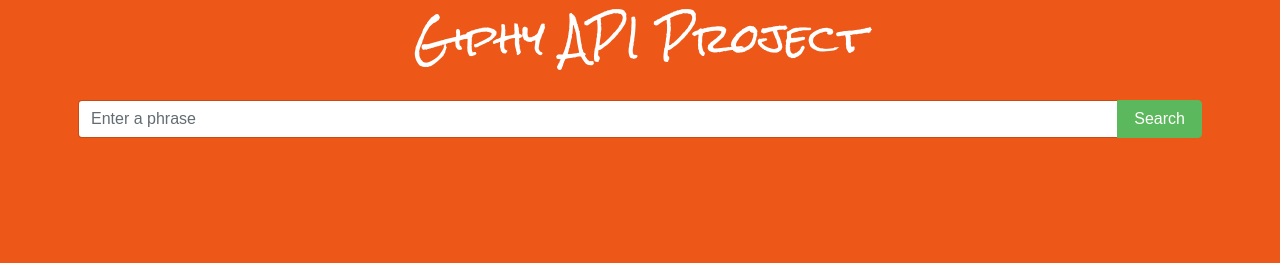
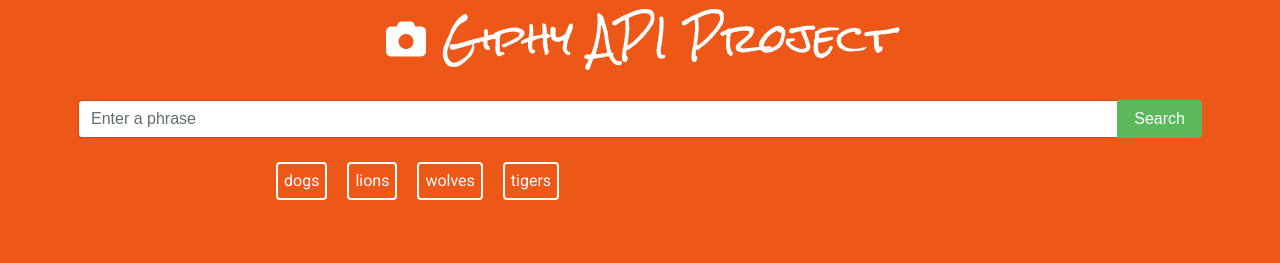
Before and after one commit to BakerShoeMaker/GiphyAPIProject, a plain HTML site: page index.html in a window 1280 px wide. Drawn offline with nearby package versions, Linux system fonts and the light colour scheme.

Commit message:
able to access the gifs from giffy. Having issues displaying on the page.

```diff
--- a/assets/css/styles.css
+++ b/assets/css/styles.css
@@ -9,3 +9,30 @@
     color: white;
     text-align: center;
 }
+
+.buttonProp{
+    background-color: #ed5718;
+    color: white;
+    text-align: center;
+    text-decoration: none;
+    border-radius: 4px;
+    border-style: solid;
+    border-color: white;
+    font-family: 'Roboto', sans-serif;
+    vertical-align: middle;
+    margin-right: 20px;
+    margin-bottom:  10px ;
+    padding-top: 5px;
+    padding-bottom: 5px;
+
+}
+.buttonProp:hover{
+    transform: scale(1.01);
+    border-color: #ffffff;
+
+}
+.gifText{
+    font-family: 'Roboto', sans-serif;
+    color: white;
+    padding: 10px;
+}
--- a/assets/javascript/app.js
+++ b/assets/javascript/app.js
@@ -1,23 +1,56 @@
+
+var topics = ["dogs","lions","wolves","tigers"];
+
+
+function showButtons(){
+    $("#ButtonsGoHere").empty();
+    for(var i = 0; i < topics.length; i++)
+    {
+        console.log("hello world");
+        var dynamicButton = $("<button>");
+        dynamicButton.text(topics[i]);
+        dynamicButton.addClass("buttonProp");
+        $("#ButtonsGoHere").append(dynamicButton);
+    }
+
+}
 
 
 //#SearchButton is the button ID.
 $("#SearchButton").click( function(){
 
-    console.log("hello world!");
-    var queryURL = "";
+    var valueOfSearch = $("#SearchBox").val().trim();
+    topics.push(valueOfSearch);
+    showButtons();
+    console.log(valueOfSearch);
+    // var queryURL = "https://api.giphy.com/v1/gifs/search?api_key=eRJZpx34ZPkPAXT5rQS03wtOJmBQRlvv&rating=q" +valueOfSearch
+    //     +"&limit=10&rating=g";
+    var queryURL = "https://api.giphy.com/v1/gifs/search?api_key=eRJZpx34ZPkPAXT5rQS03wtOJmBQRlvv&rating=g&q=" +valueOfSearch
+    +"&limit=10";
 
     //make ajax call
     $.ajax({
         url: queryURL,
         method: 'GET'
-   }).done(function() {
-        //do something when response comes back.
-        //Add buttons to the screen with the name of the phrase on the button
-        //Add the gif to the div
+   }).done(function(response) {
+        var results = response.data;
+        //console.log(results);
+       console.log(results[0].images.fixed_height.url);
+        for(var i = 0; i < results; i++){
+            //$("#GifContainer").text(JSON.stringify(response));
+            //$("#GifContainer").text((response[i].data.images.original_still.url));
+            var gifDiv = $("#GifContainer");
+            var imageURL = results[i].images.fixed_height.url
+            var gifImages = $("img");
+            gifImages.attr("src", imageURL);
+            gifDiv.append(gifImages);
+
+        }
+
     })
 });
 
-
+showButtons();
 
 // //when page is loaded.
 // $(document).ready(function() {
--- a/index.html
+++ b/index.html
@@ -5,6 +5,7 @@
         <meta charset="UTF-8">
         <link rel="stylesheet" href="assets/css/reset.css">
         <link href="https://fonts.googleapis.com/css?family=Rock+Salt" rel="stylesheet">
+        <link href="https://fonts.googleapis.com/css?family=Roboto" rel="stylesheet">
         <script src="https://use.fontawesome.com/0f97643179.js"></script>
         <link rel="stylesheet" href="https://maxcdn.bootstrapcdn.com/bootstrap/4.0.0-alpha.6/css/bootstrap.min.css" integrity="sha384-rwoIResjU2yc3z8GV/NPeZWAv56rSmLldC3R/AZzGRnGxQQKnKkoFVhFQhNUwEyJ" crossorigin="anonymous">
         <link rel="stylesheet" href="assets/css/styles.css">
@@ -17,16 +18,15 @@
         <div class="container">
             <div class = "row">
                 <div class="col text-center py-2">
-                    <p>Giphy API Project</p>
+                    <p><i class="fa fa-camera mr-3"></i>Giphy API Project</p>
                 </div>
             </div>
 
             <!-- Search area -->
             <div class = "row">
                 <div id= "SearchArea" class = "col text-center p-2">
-
                     <div class="input-group">
-                        <input type="text" class="form-control" placeholder="Enter a phrase">
+                        <input id= "SearchBox" type="text" class="form-control" placeholder="Enter a phrase">
                             <span class="input-group-btn">
                                 <button id = "SearchButton" class="btn btn-success" type="button">Search</button>
                             </span>
@@ -38,7 +38,7 @@
             <!-- Gif Button area -->
             <div class = "row">
                 <div class = "col-2"></div>
-                <div id = "ButtonsGoHere" class = "col-9 text-center">
+                <div id = "ButtonsGoHere" class = "col-9 text-left p-3 ">
                     <!--Gif buttons will go here.-->
 
                 </div>
@@ -48,8 +48,8 @@
             <!-- Gif Display Area -->
             <div class = "row">
                 <div class = "col-2 pt-2"> </div>
-
-                <div id = "GifContainer" class = "col-8 text-center">
+                <hr>
+                <div id = "GifContainer" class = "col-8 text-center gifText">
 
                     <!--Gifs will go here.-->
 
```
Also changed, not shown: 1 other file.
